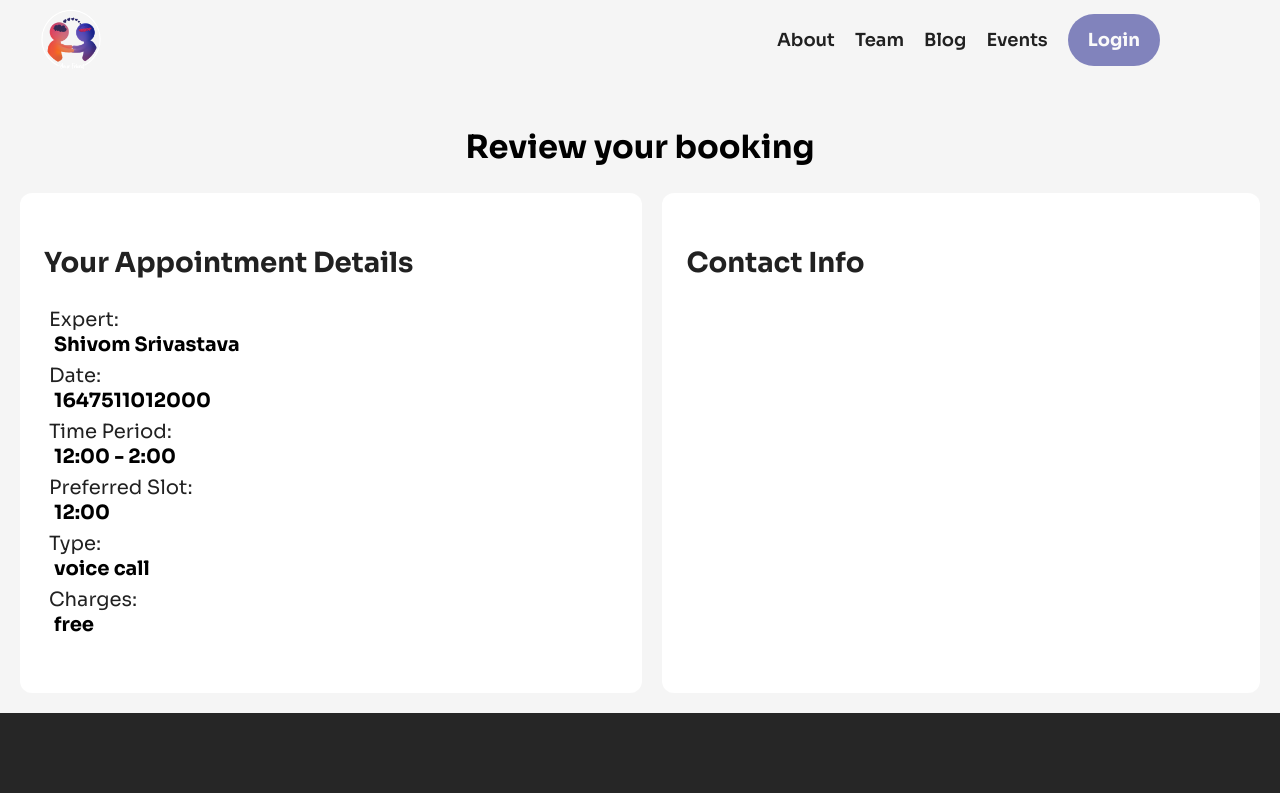
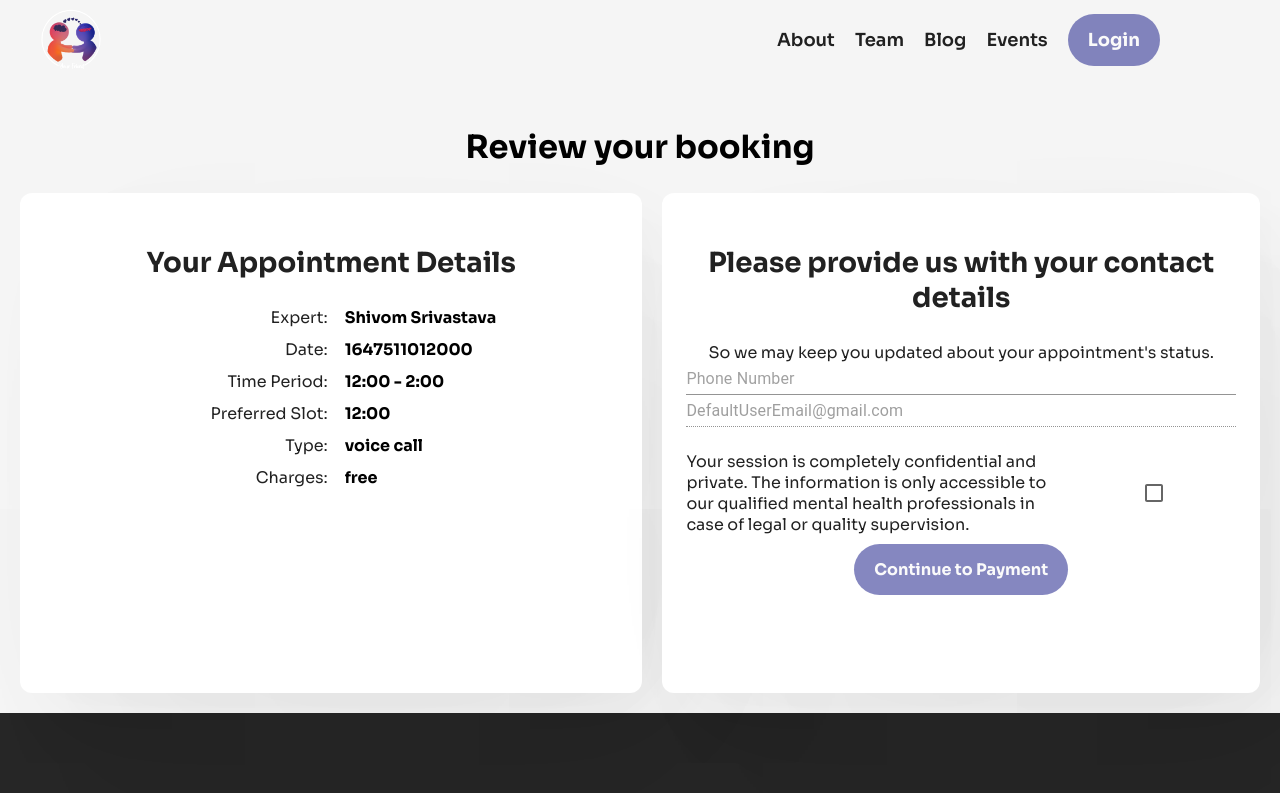
Before and after one commit to tashi2408/yourFriend, a React (Create React App) app: page /dashboard/bookings in a window 1280 px wide. Shown: the top 793 px of the page. Built offline with nearby package versions, Linux system fonts and the light colour scheme.

Commit message:
💩 booking page need many changes

```diff
--- a/src/dashboard/bookings/Review.js
+++ b/src/dashboard/bookings/Review.js
@@ -1,4 +1,7 @@
+import TextField from '@mui/material/TextField';
+import Checkbox from '@mui/material/Checkbox';
 import './review.css';
+import { useState } from 'react';
 
 const Review = () => {
   const myData = {
@@ -9,6 +12,7 @@ const Review = () => {
     type: 'voice call',
     charges: 'free',
   };
+  const [value, setValue] = useState(null);
   return (
     <div className="review-section wrapper">
       <h2>Review your booking</h2>
@@ -16,26 +20,67 @@ const Review = () => {
         <div class="app-details niceBox">
           <h3 className="niceTitle">Your Appointment Details</h3>
           <span className="listItem">
-            Expert: <span class="value">{myData.expert}</span>
+            <span className="key">Expert:</span>{' '}
+            <span class="value">{myData.expert}</span>
           </span>
           <span className="listItem">
-            Date: <span class="value">{myData.date}</span>
+            <span className="key">Date:</span>{' '}
+            <span class="value">{myData.date}</span>
           </span>
           <span className="listItem">
-            Time Period: <span class="value">{myData.timePeriod}</span>
+            <span className="key">Time Period:</span>{' '}
+            <span class="value">{myData.timePeriod}</span>
           </span>
           <span className="listItem">
-            Preferred Slot: <span class="value"> {myData.preferredSlot} </span>
+            <span className="key">Preferred Slot:</span>{' '}
+            <span class="value"> {myData.preferredSlot} </span>
           </span>
           <span className="listItem">
-            Type: <span class="value">{myData.type}</span>
+            <span className="key">Type:</span>{' '}
+            <span class="value">{myData.type}</span>
           </span>
           <span className="listItem">
-            Charges: <span class="value">{myData.charges}</span>
+            <span className="key">Charges:</span>{' '}
+            <span class="value">{myData.charges}</span>
           </span>
         </div>
         <div class="contact-info niceBox">
-          <h3 className="niceTitle">Contact Info</h3>
+          <h3 className="niceTitle">
+            Please provide us with your contact details
+          </h3>
+          <p className="belowNiceTitle">
+            So we may keep you updated about your appointment's status.
+          </p>
+          <TextField
+            fullWidth
+            id="standard-basic"
+            placeholder="Phone Number"
+            variant="standard"
+            onChange={(e) => {
+              setValue(e.target.value);
+            }}
+            helperText={value}
+          />
+          <TextField
+            fullWidth
+            id="standard-basic"
+            placeholder="Email"
+            variant="standard"
+            type={'email'}
+            value={'DefaultUserEmail@gmail.com'}
+            disabled
+          />
+          <div className="terms">
+            <p className="terms__accept">
+              Your session is completely confidential and private. The
+              information is only accessible to our qualified mental health
+              professionals in case of legal or quality supervision.
+            </p>
+            <Checkbox />
+          </div>
+          <a href="#" className="btn">
+            Continue to Payment
+          </a>
         </div>
       </div>
     </div>
--- a/src/dashboard/bookings/review.css
+++ b/src/dashboard/bookings/review.css
@@ -23,6 +23,15 @@
   border-radius: 12px;
   padding: 24px;
   min-height: 500px;
+  text-align: center;
+  box-shadow: 2px 2px 7.6px -21px rgba(0, 0, 0, 0.01),
+    4.5px 4.5px 17.3px -21px rgba(0, 0, 0, 0.014),
+    7.9px 7.9px 30.2px -21px rgba(0, 0, 0, 0.017),
+    12.5px 12.5px 48px -21px rgba(0, 0, 0, 0.02),
+    19.3px 19.3px 74px -21px rgba(0, 0, 0, 0.023),
+    30.1px 30.1px 115.5px -21px rgba(0, 0, 0, 0.026),
+    50px 50px 191.7px -21px rgba(0, 0, 0, 0.03),
+    100px 100px 383px -21px rgba(0, 0, 0, 0.04);
 }
 
 .review-section .app-details {
@@ -30,14 +39,20 @@
 }
 
 .review-section .app-details .listItem {
-  display: block;
-  margin-bottom: 24px;
+  display: flex;
+  gap: 12px;
   height: 32px;
-  font-size: 1.225rem;
+}
+.review-section .app-details .listItem > * {
+  flex-basis: 100%;
 }
 .review-section .app-details .listItem .value {
   color: #000;
   font-weight: 700;
+  text-align: left;
+}
+.review-section .app-details .listItem .key {
+  text-align: right;
 }
 .review-section .contact-info {
   background: #fff;
@@ -47,3 +62,20 @@
 .niceTitle {
   font-size: 1.725rem;
 }
+
+.contact-info .accept {
+  display: inline;
+  width: 100px;
+}
+
+.contact-info .terms {
+  display: flex;
+  margin: 24px 0;
+}
+.contact-info .terms .terms__accept {
+  flex-basis: 70%;
+  text-align: left;
+}
+.contact-info .terms > *:not(.terms__accept) {
+  flex-basis: 30%;
+}
```
